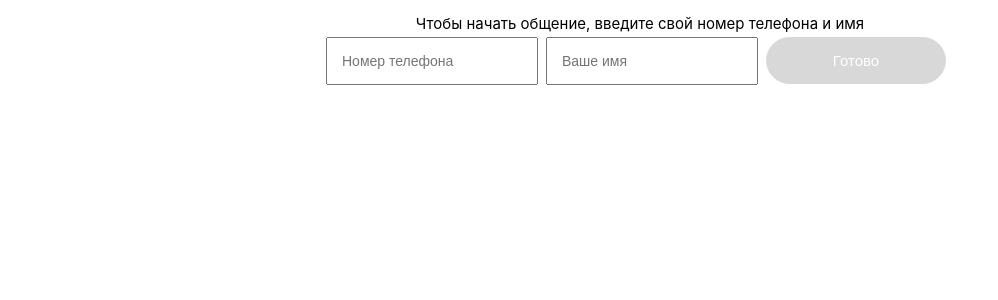
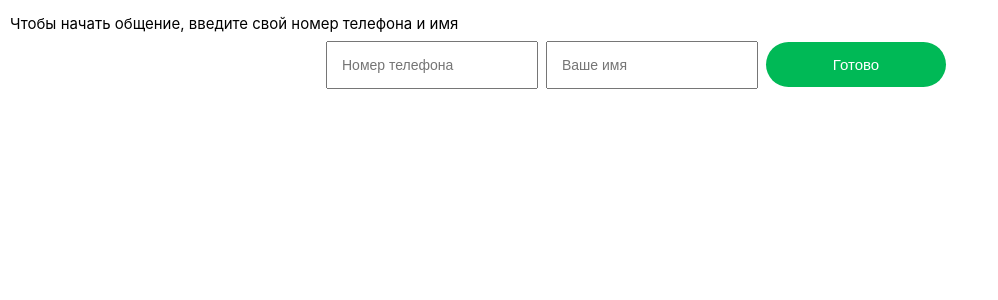
Before and after one commit to glucus/mock-chat, a React (Create React App) app: page / in a window 1280 px wide. Shown: the top 300 px of the page, without its empty margins (0-998 px from the left). Built offline with nearby package versions, Linux system fonts and the light colour scheme.

Commit message:
edited login_form styles

```diff
--- a/src/App.css
+++ b/src/App.css
@@ -38,7 +38,8 @@
 
 .loginForm__heading {
   font-size: 15px;
-  margin: 4px 0;
+  margin: 4px 0 8px;
+  text-align: left;
 }
 
 .loginForm input {
@@ -55,6 +56,9 @@
   font-size: 15px;
   padding: 14px;
   cursor: pointer;
+  border: none;
+  outline: none;
+
   color: #fff;
   background-color: #00b956;
 
@@ -71,6 +75,4 @@
 
 .loginForm_btn.disabled {
   background-color: #d8d8d8;
-  border: 1px solid #d8d8d8;
-  outline: none;
 }
--- a/src/components/LoginForm/index.js
+++ b/src/components/LoginForm/index.js
@@ -5,7 +5,7 @@ class LoginForm extends Component {
     state = {
         telephone: '',
         userName: '',
-        errors: 'aaa'
+        errors: null
     };
 
     submitLoginForm = () => {
```
